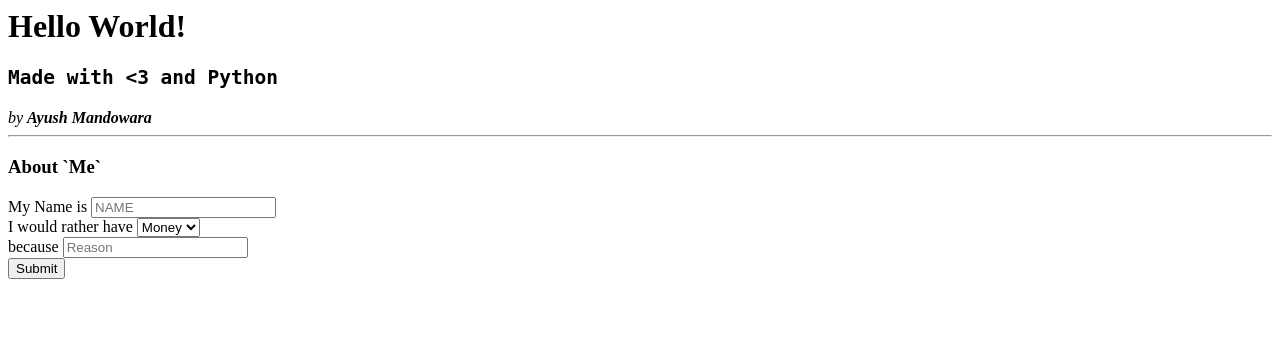
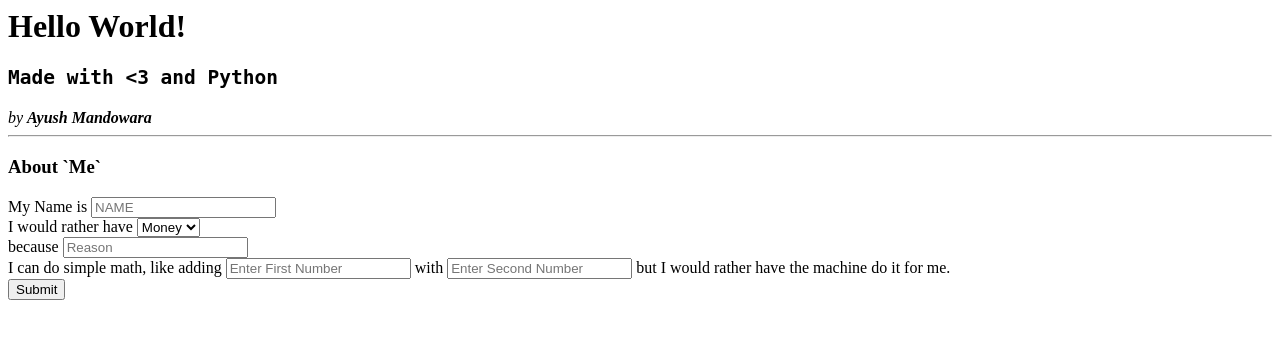
Before and after one commit to ayushxx7/flask_test, a Flask app: page /html_to_flask in a window 1280 px wide. Shown: the top 339 px of the page. Run offline with Flask 2, Linux system fonts and the light colour scheme.

Commit message:
Feat: return the sum of two input numbers
Take input from HTML form, parse it in the backend and return the sum as
part of the sentence. The intent is to explain to the reader that
information taken in through a form can be processed beyond just simple
string parsing; addition is the easiest way to explain such a concept.

```diff
--- a/app.py
+++ b/app.py
@@ -59,8 +59,11 @@ def about_me():
   name = request.form['my_name']
   choice = request.form['dd']
   reason = request.form['reason']
+  first_number = request.form['first_number']
+  second_number = request.form['second_number']
+  sum_first_second = int(first_number)+int(second_number)
 
-  sentence = f'My name is {name} and I would rather have {choice} because {reason}'
+  sentence = f'My name is {name} and I would rather have {choice} because {reason}. The machine says, that the sum of the numbers entered is: {sum_first_second} and I certainly agree with it.'
   return sentence
 
 if __name__ == "__main__":
--- a/templates/content_to_flask.html
+++ b/templates/content_to_flask.html
@@ -22,6 +22,11 @@
     <br>
     because <input type="text" placeholder="Reason" name="reason"></input>
     <br>
+    I can do simple math,
+    like adding <input type="number" name="first_number" placeholder="Enter First Number">
+    with <input type="number" name="second_number" placeholder="Enter Second Number">
+    but I would rather have the machine do it for me.
+    <br>
     <!-- element of type submit submits the form -->
     <button type="submit">Submit</button>
   </form>
```
